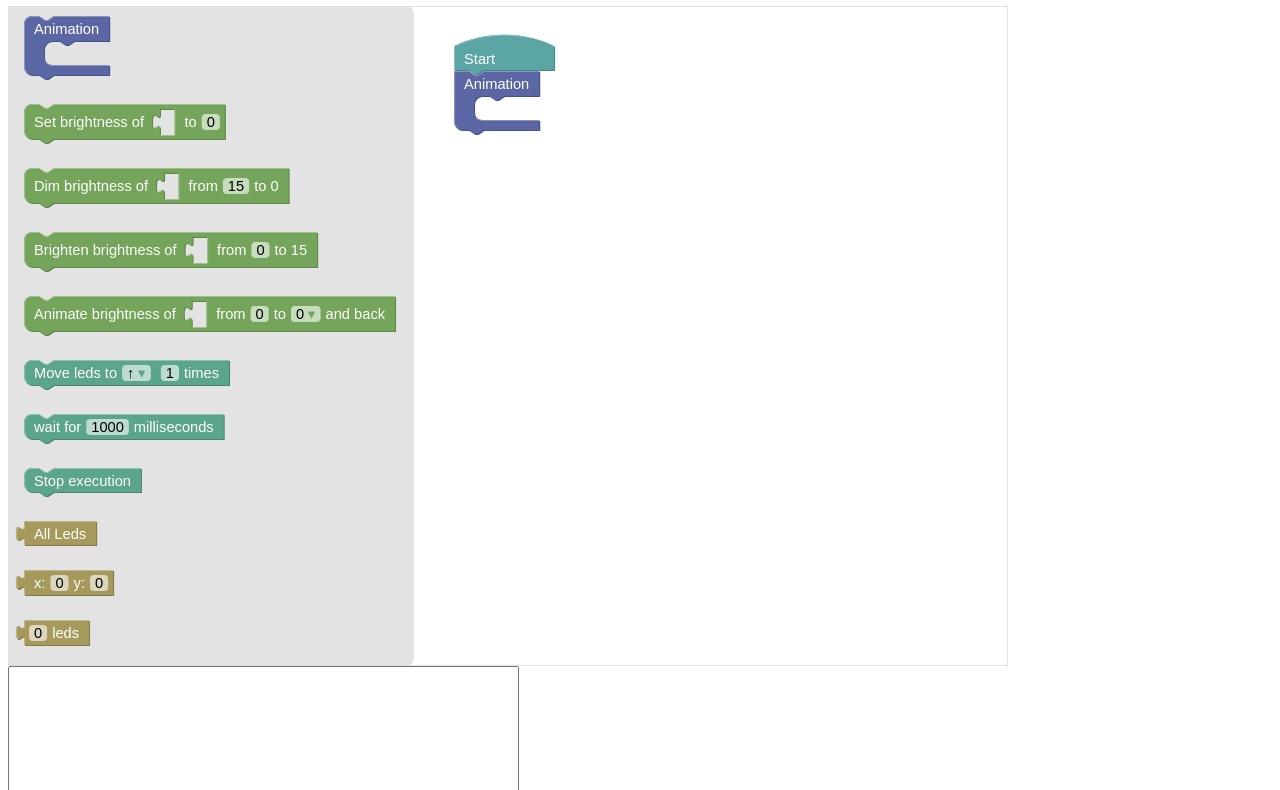
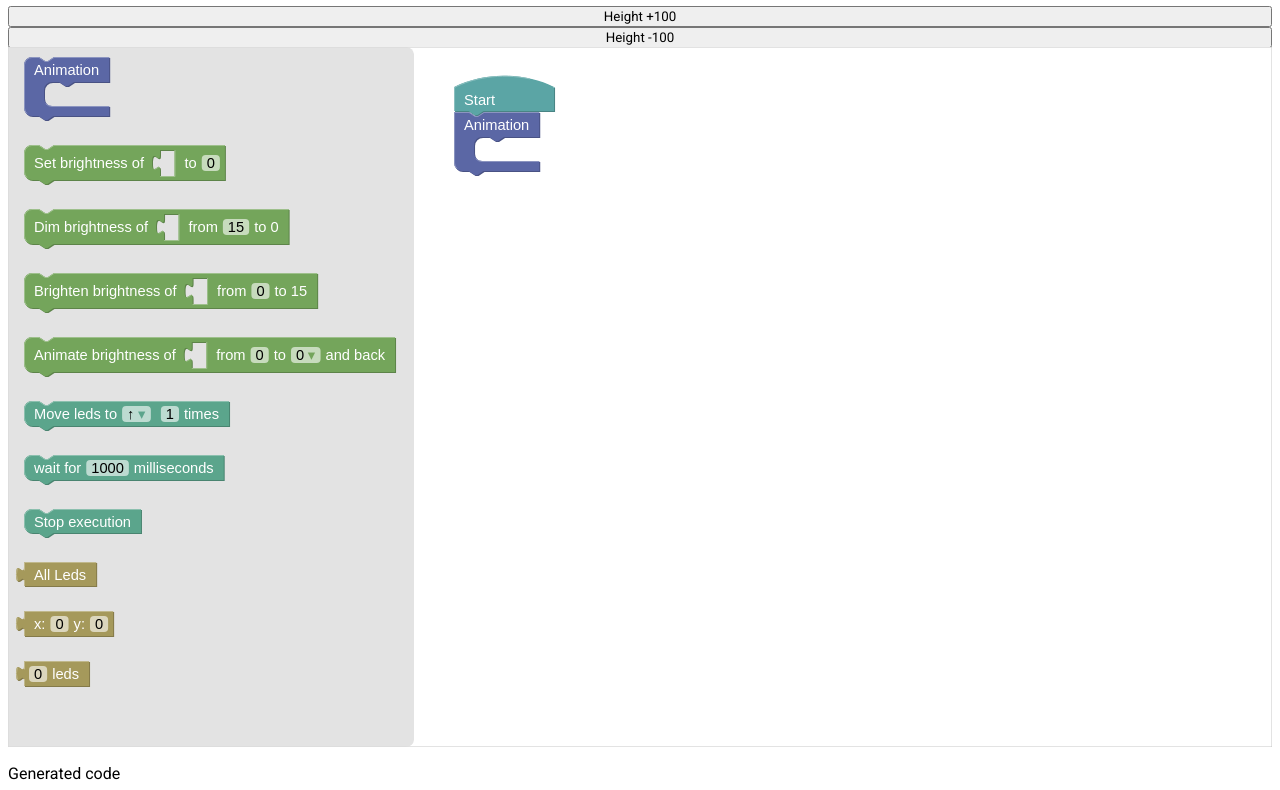
Before and after one commit to HammerCar/BlockLang, a plain HTML site: page index.html in a window 1280 px wide. Shown: the part 75-865 px from the top of the page. Drawn offline with Linux system fonts and the light colour scheme.

Commit message:
Workspace resizing added

```diff
--- a/index.html
+++ b/index.html
@@ -28,12 +28,28 @@
         .led_bg {
             cursor: pointer;
         }
+
+        .resizeDiv {
+
+        }
+
+        .resizeBtn {
+            width: 100%;
+            display: inline-block;
+        }
     </style>
 </head>
 <body>
     <h1>Yksinkertaisempi yksinkertainen kuvauskieli</h1>
 
-    <div id="blocklyDiv" style="height: 660px; width: 1000px;"></div>
+    <div class="resizeDiv">
+        <button class="resizeBtn" onclick="AddHeight(100)">Height +100</button>
+        <button class="resizeBtn" onclick="AddHeight(-100)">Height -100</button>
+    </div>
+
+    <div id="blocklyArea" style="width: 1000px; height: 600px;">
+        <div id="blocklyDiv" style="position: absolute"></div>
+    </div>
 
     <xml id="toolbox" style="display: none">
         <block type="led_animation"></block>
@@ -60,11 +76,51 @@
         </block>
     </xml>
 
-    <textarea id="codeArea" cols="70" rows="10"></textarea>
+
+    <p>Generated code</p>
+    <textarea id="codeArea" cols="70" rows="10" style="width: 100%"></textarea>
 
     <script>
-        var workspace = Blockly.inject('blocklyDiv', {toolbox: document.getElementById('toolbox')});
+        var blocklyArea = document.getElementById('blocklyArea');
+        var blocklyDiv = document.getElementById('blocklyDiv');
+        var workspace = Blockly.inject(blocklyDiv, {toolbox: document.getElementById('toolbox')});
         Blockly.Xml.domToWorkspace(document.getElementById('startBlocks'), workspace);
+
+        var onresize = function(e) {
+            // Compute the absolute coordinates and dimensions of blocklyArea.
+            var element = blocklyArea;
+            var x = 0;
+            var y = 0;
+
+            blocklyArea.style.width = document.body.clientWidth + "px";
+
+            do {
+                x += element.offsetLeft;
+                y += element.offsetTop;
+                element = element.offsetParent;
+            } while (element);
+
+            // Position blocklyDiv over blocklyArea.
+            blocklyDiv.style.left = x + 'px';
+            blocklyDiv.style.top = y + 'px';
+            blocklyDiv.style.width = blocklyArea.offsetWidth + 'px';
+            blocklyDiv.style.height = blocklyArea.offsetHeight + 'px';
+            Blockly.svgResize(workspace);
+        };
+        window.addEventListener('resize', onresize, false);
+        onresize();
+        Blockly.svgResize(workspace);
+
+        var areaHeight = 700;
+        function AddHeight(h) {
+            areaHeight += h;
+            if (areaHeight < 700)
+                areaHeight = 700;
+
+            blocklyArea.style.height = areaHeight + "px";
+            onresize();
+        }
+        AddHeight(0);
 
         function GenerateCode() {
             var code = Blockly.CodeGen.workspaceToCode(workspace).split(" ").join("").split("\n");
```
